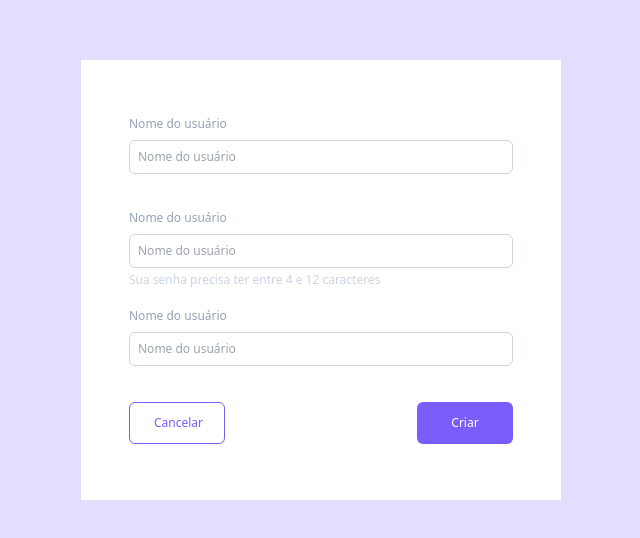
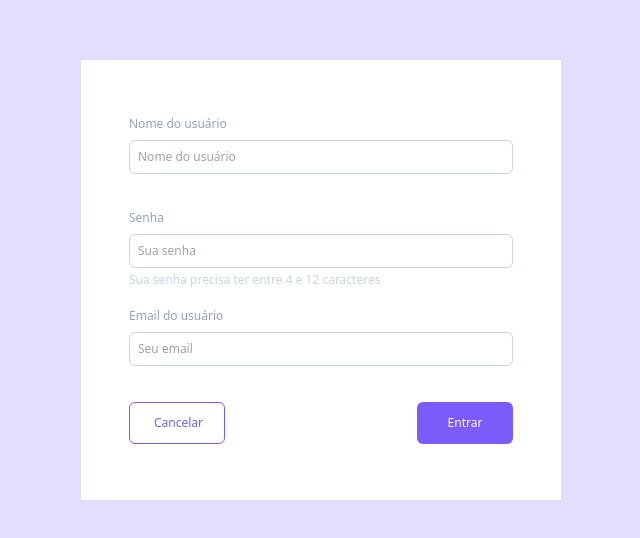
Before and after one commit to Matheussmaced/form-test-zod, a Next.js app: page / in a window 1280 px wide. Shown: the part 120-658 px from the top of the page, without its empty margins (319-959 px from the left). Built offline with nearby package versions, Linux system fonts and the light colour scheme.

Commit message:
feat: creating validation with zod

```diff
--- a/package.json
+++ b/package.json
@@ -9,10 +9,13 @@
     "lint": "next lint"
   },
   "dependencies": {
+    "@hookform/resolvers": "^3.10.0",
     "form": "file:",
     "next": "15.1.6",
     "react": "^19.0.0",
-    "react-dom": "^19.0.0"
+    "react-dom": "^19.0.0",
+    "react-hook-form": "^7.54.2",
+    "zod": "^3.24.1"
   },
   "devDependencies": {
     "@eslint/eslintrc": "^3",
--- a/src/@types/inputFormType.ts
+++ b/src/@types/inputFormType.ts
@@ -1,4 +1,8 @@
+import { UseFormRegisterReturn } from "react-hook-form";
+
 export interface InputsFormTextProps {
   label: string,
-  placeholder: string
+  placeholder: string,
+  type?: string,
+  register: UseFormRegisterReturn
 }
--- a/src/components/home-page/form.tsx
+++ b/src/components/home-page/form.tsx
@@ -1,23 +1,55 @@
+"use client"
+
+import { FormSchema, FormSchemaType } from "@/lib/validation/formSchema";
 import InputFormText from "./inputsFormText";
+import { zodResolver } from "@hookform/resolvers/zod";
+import { useForm } from "react-hook-form";
 
 export default function Form() {
+  const {
+    register,
+    handleSubmit,
+    formState: { errors },
+  } = useForm<FormSchemaType>({
+    resolver: zodResolver(FormSchema),
+    defaultValues: {
+      name: "",
+      email: "",
+      password: "",
+    }
+  })
+
+  const onSubmit = (data: FormSchemaType) => {
+    console.log("Dados enviados", data)
+  }
+
+
   return (
-    <div className="flex flex-col gap-5">
+    <form onSubmit={handleSubmit(onSubmit)}>
+      <div className="flex flex-col gap-5">
       <div>
-        <InputFormText label="Nome do usuário" placeholder="Nome do usuário" />
+        <InputFormText label="Nome do usuário" placeholder="Nome do usuário" register={register("name")} />
+        {errors.name && <p className="text-xs text-red-500">{errors.name.message}</p>}
       </div>
       <div className="flex flex-col">
-        <InputFormText label="Nome do usuário" placeholder="Nome do usuário" />
+        <InputFormText type="password" label="Senha" placeholder="Sua senha" register={register("password")} />
         <p className="text-xs text-slate-300 -mt-3">Sua senha precisa ter entre 4 e 12 caracteres</p>
+        {errors.password && <p className="text-xs text-red-500">{errors.password.message}</p>}
       </div>
       <div>
-        <InputFormText label="Nome do usuário" placeholder="Nome do usuário" />
+        <InputFormText type="email" label="Email do usuário" placeholder="Seu email" register={register("email")} />
+        {errors.email && <p className="text-xs text-red-500">{errors.email.message}</p>}
       </div>
 
       <div className="justify-between flex">
-        <button className="py-3 px-6  w-24 border border-bgColor rounded-md text-bgColor text-xs">Cancelar</button>
-        <button className="py-3 px-6 w-24 bg-bgColor rounded-md text-white text-xs">Criar</button>
+        <button type="button" className="py-3 px-6 w-24 border border-bgColor rounded-md text-bgColor text-xs">
+          Cancelar
+        </button>
+        <button type="submit" className="py-3 px-6 w-24 bg-bgColor rounded-md text-white text-xs">
+          Entrar
+        </button>
       </div>
     </div>
+    </form>
   )
 }
--- a/src/components/home-page/inputsFormText.tsx
+++ b/src/components/home-page/inputsFormText.tsx
@@ -1,11 +1,18 @@
 import { InputsFormTextProps } from "@/@types/inputFormType";
 
 
-export default function InputFormText({ placeholder, label }: InputsFormTextProps) {
+export default function InputFormText({ placeholder, label, type, register }: InputsFormTextProps) {
+
+
   return (
     <div className="flex flex-col gap-2">
       <label className="text-xs text-slate-400"> {label} </label>
-      <input type="text" placeholder={placeholder} className="text-inherit p-2 text-xs w-96 mb-4 border border-slate-300 rounded-md" />
+      <input
+        {...register}
+        type={type}
+        placeholder={placeholder}
+        className="text-inherit p-2 text-xs w-96 mb-4 border border-slate-300 rounded-md"
+      />
     </div>
   )
 }
--- /dev/null
+++ b/src/lib/validation/formErrors.ts
@@ -0,0 +1,5 @@
+export const getFormErrors = (errors: any) => {
+  return Object.fromEntries(
+    Object.entries(errors).map(([key, value]) => [key, value.message])
+  )
+}
--- /dev/null
+++ b/src/lib/validation/formSchema.ts
@@ -0,0 +1,9 @@
+import { z } from "zod";
+
+export const FormSchema = z.object({
+  name: z.string().min(3, "O nome precisa ter pelo menos 3 caracteres"),
+  email: z.string().email("E-mail inválido"),
+  password: z.string().min(4, "A senha deve ter pelo menos 4 caracteres").max(12, "A senha deve ter no máximo 12 caracteres"),
+})
+
+export type FormSchemaType = z.infer<typeof FormSchema>
```
Also changed, not shown: 1 other file (tests, documents, lock files or other folders).
